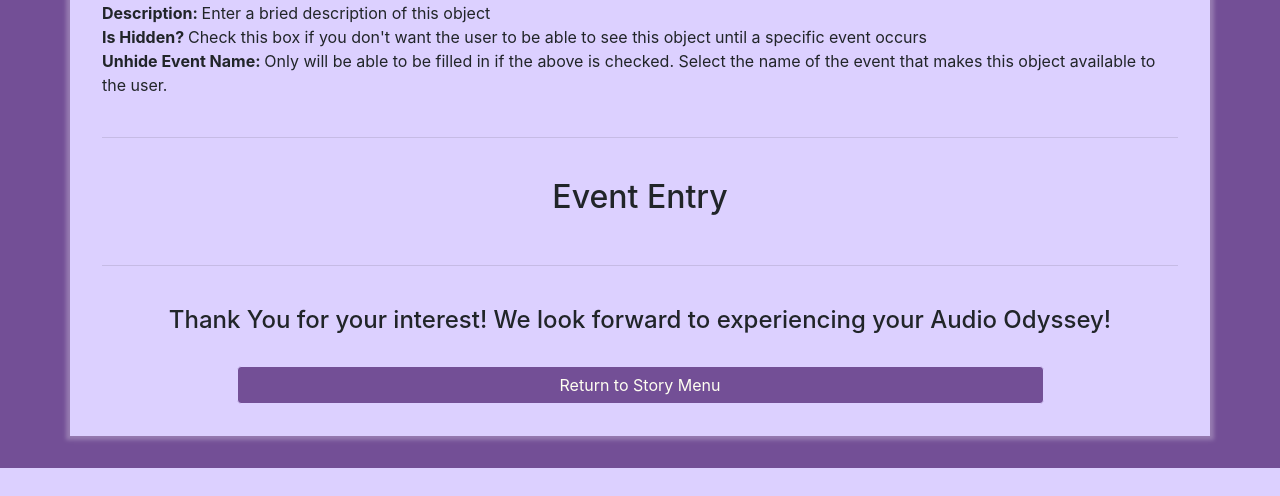
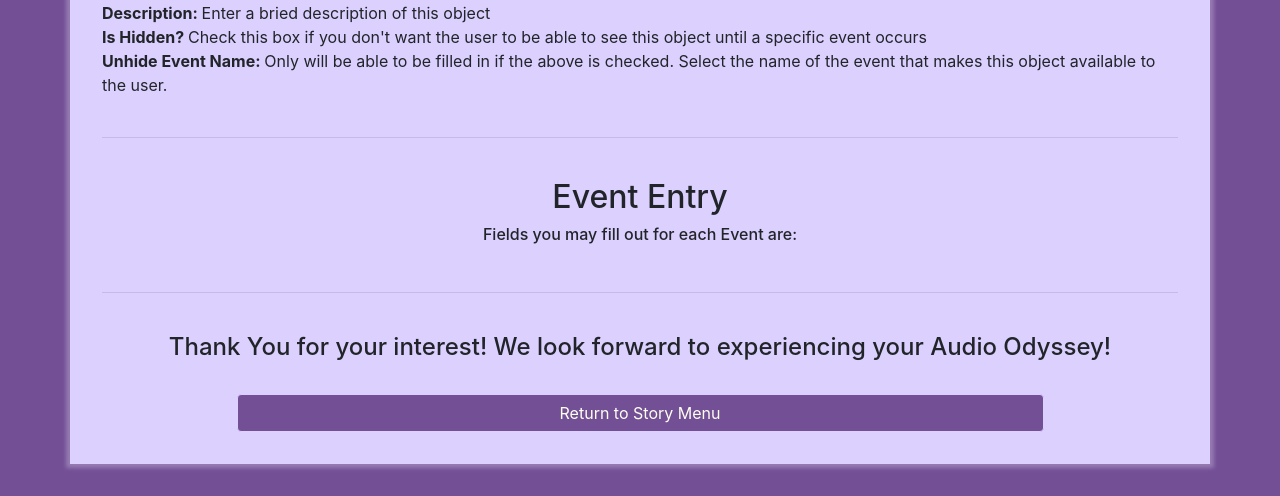
Before and after one commit to AudioOdyssey/AA1, a Flask app: page /story/help in a window 1280 px wide. Shown: the part 1798-2294 px from the top of the page. Before the commit the page ends 2266 px from the top, so only its background shows below. Run offline with Flask 2, Linux system fonts and the light colour scheme; some libraries are stand-ins or nearby versions.

Commit message:
Update help.html

```diff
--- a/web/templates/story/help.html
+++ b/web/templates/story/help.html
@@ -94,6 +94,8 @@
 
 <br><hr><br>
 <h2 class= "title">Event Entry</h2>
+
+<h6 class = "title">Fields you may fill out for each Event are: </h6>
 <br><hr><br>
 <h4 class= "title">Thank You for your interest! We look forward to experiencing your Audio Odyssey!</h4>
 <br>
```
